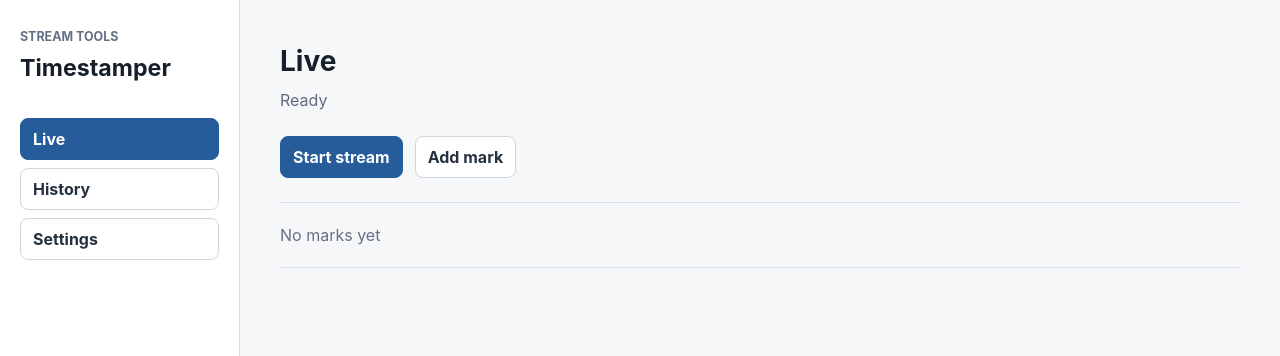
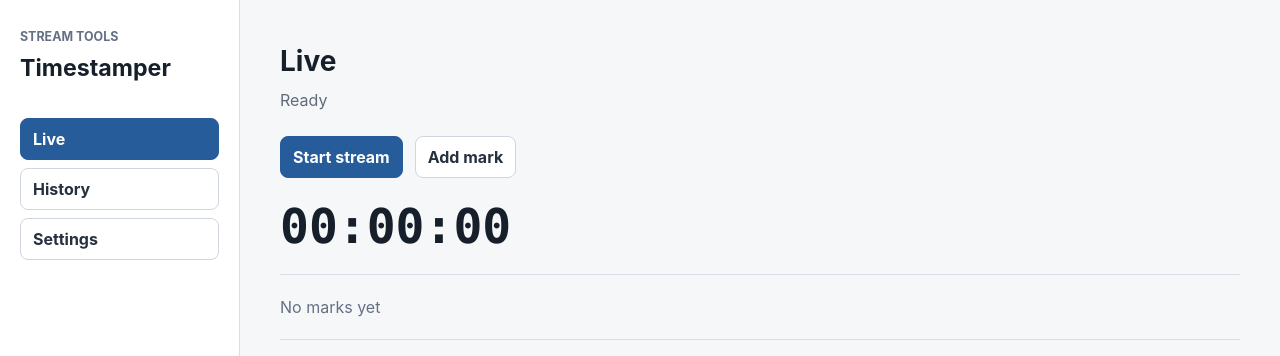
Before and after one commit to Palawizard/timestamper, a React (Vite) app: page / in a window 1280 px wide. Shown: the top 356 px of the page. Built offline with nearby package versions, Linux system fonts and the light colour scheme.

Commit message:
feat(live): add timer display

```diff
--- /dev/null
+++ b/src/components/TimerDisplay.tsx
@@ -0,0 +1,9 @@
+import { formatTimestamp } from "../domain/timeFormat";
+
+type TimerDisplayProps = {
+  elapsedMs: number;
+};
+
+export function TimerDisplay({ elapsedMs }: TimerDisplayProps) {
+  return <p className="timer-display">{formatTimestamp(elapsedMs)}</p>;
+}
--- a/src/features/live/LiveView.tsx
+++ b/src/features/live/LiveView.tsx
@@ -1,9 +1,11 @@
 import { Button } from "../../components/Button";
 import { EmptyState } from "../../components/EmptyState";
+import { TimerDisplay } from "../../components/TimerDisplay";
 import { useLiveSession } from "./useLiveSession";
 
 export function LiveView() {
-  const { activeSession, status, startSession, stopSession } = useLiveSession();
+  const { activeSession, elapsedMs, status, startSession, stopSession } =
+    useLiveSession();
   const isRunning = activeSession !== null;
 
   return (
@@ -21,6 +23,7 @@ export function LiveView() {
         </Button>
         <Button disabled={!isRunning}>Add mark</Button>
       </div>
+      <TimerDisplay elapsedMs={elapsedMs} />
       <EmptyState title="No marks yet" />
     </section>
   );
--- a/src/features/live/useLiveSession.ts
+++ b/src/features/live/useLiveSession.ts
@@ -1,11 +1,13 @@
-import { useCallback, useState } from "react";
+import { useCallback, useEffect, useState } from "react";
 import type { StreamSession } from "../../domain/streamSession";
+import { calculateElapsedMs } from "../../domain/timeDuration";
 import { completeStreamSession, createStreamSession } from "./liveSession";
 
 export type LiveSessionStatus = "ready" | "running";
 
 export type LiveSessionState = {
   activeSession: StreamSession | null;
+  elapsedMs: number;
   lastCompletedSession: StreamSession | null;
   status: LiveSessionStatus;
 };
@@ -17,12 +19,27 @@ export type UseLiveSessionResult = LiveSessionState & {
 
 export function useLiveSession(): UseLiveSessionResult {
   const [activeSession, setActiveSession] = useState<StreamSession | null>(null);
+  const [elapsedMs, setElapsedMs] = useState(0);
   const [lastCompletedSession, setLastCompletedSession] =
     useState<StreamSession | null>(null);
+
+  useEffect(() => {
+    if (activeSession === null) {
+      return;
+    }
+
+    const startedAtMs = Date.parse(activeSession.startedAt);
+    const intervalId = window.setInterval(() => {
+      setElapsedMs(calculateElapsedMs(startedAtMs, Date.now()));
+    }, 500);
+
+    return () => window.clearInterval(intervalId);
+  }, [activeSession]);
 
   const startSession = useCallback(async () => {
     const now = new Date().toISOString();
     setActiveSession(createStreamSession(now));
+    setElapsedMs(0);
     setLastCompletedSession(null);
   }, []);
 
@@ -36,6 +53,7 @@ export function useLiveSession(): UseLiveSessionResult {
 
       const completedSession = completeStreamSession(currentSession, now);
       setLastCompletedSession(completedSession);
+      setElapsedMs(0);
 
       return null;
     });
@@ -43,6 +61,7 @@ export function useLiveSession(): UseLiveSessionResult {
 
   return {
     activeSession,
+    elapsedMs,
     lastCompletedSession,
     status: activeSession === null ? "ready" : "running",
     startSession,
--- a/src/styles/global.css
+++ b/src/styles/global.css
@@ -135,6 +135,15 @@ p {
   gap: 12px;
 }
 
+.timer-display {
+  color: #17202a;
+  font-family:
+    "SFMono-Regular", Consolas, "Liberation Mono", ui-monospace, monospace;
+  font-size: 3rem;
+  font-weight: 700;
+  line-height: 1;
+}
+
 .empty-state {
   width: 100%;
   padding: 20px 0;
```
